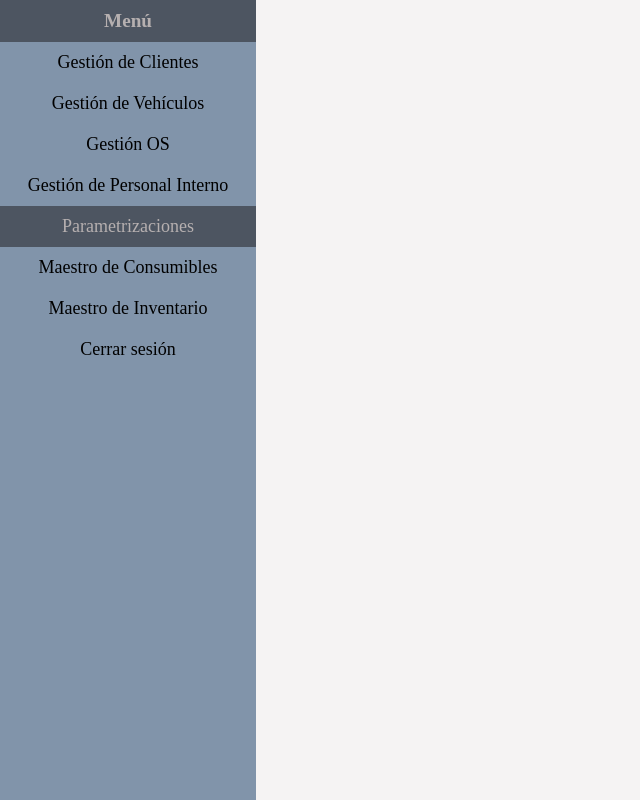
After one commit to gcamachoj/CarRepairPro_GA7_AA2_EV02, a Flask app: page /base in a window 1280 px wide. The commit adds this page. Shown: the whole page, without its empty margins (0-640 px from the left). Run offline with Flask 3, Linux system fonts and the light colour scheme; parts of the project's set-up code (start-up, migrations or seed data) failed here and were passed over.

Commit message:
Se crea estructura base para aside del menu, aun no está incorporada en la logica del flujo

```diff
--- a/app.py
+++ b/app.py
@@ -83,10 +83,17 @@ def redirect_to_login():
 def login():
     return render_template('login.html')
 
+
+@app.route('/base')
+def base():
+    return render_template('base.html')
+
 @app.route('/clientes')
 def verClientes():
     clientes = Cliente.query.all() # Consulta todos los clientes en la base de datos
     return render_template('clientes.html', clientes=clientes)
+
+
 
 #---------------------------------------------------------------------------
 #Ejecucion
--- /dev/null
+++ b/templates/base.html
@@ -0,0 +1,55 @@
+<!DOCTYPE html>
+<html lang="en">
+<head>
+    <meta charset="UTF-8">
+    <meta name="viewport" content="width=device-width, initial-scale=1.0">
+    <link rel="stylesheet" href="../static/css/styles.css">
+    <title>CarRepairPro</title>
+</head>
+<body>
+    <aside>
+        <div class="contenido-aside">
+            <div class="titulo-menu">
+                Menú
+            </div>
+
+            <div class="linea-normal">
+            <a href="clientes.html">Gestión de Clientes</a>
+            </div>
+
+            <div class="linea-normal">
+                <a href="vehiculos.html">Gestión de Vehículos</a>
+            </div>
+
+            <div class="linea-normal">
+                <a href="gestion_os.html">Gestión OS</a>
+            </div>
+
+            <div class="linea-normal">
+                <a href="funcionarios.html">Gestión de Personal Interno</a>
+            </div>
+
+            <div class="linea-normal padre">
+                Parametrizaciones
+            </div>
+
+            <div class="linea-normal">
+                <a href="consumibles.html">Maestro de Consumibles</a>
+            </div>
+            <div class="linea-normal">
+                <a href="maestro_inventario.html">Maestro de Inventario</a>
+            </div>
+
+            <div class="linea-normal" onclick="mensajeSalir()">
+                Cerrar sesión
+            </div>
+        </div> <!-- CIERRA DIV CONTENIDO ASIDE -->
+    </aside> <!-- CIERRE ASIDE -->
+
+    <!-- Contenido de la página -->
+    <div class="content">
+        {% block content %}
+        {% endblock %}
+    </div>
+</body>
+</html>
--- a/templates/login.html
+++ b/templates/login.html
@@ -16,7 +16,7 @@
     </header>
     <div class="contenido">
         <div class="form-login">
-            <form action="clientes.html">
+            <form action="base.html">
                     <div class="caja">
                     <label for="usuario" class="label-login">Usuario</label>
                     <input type="text" name="usuario" class="campo">
```
